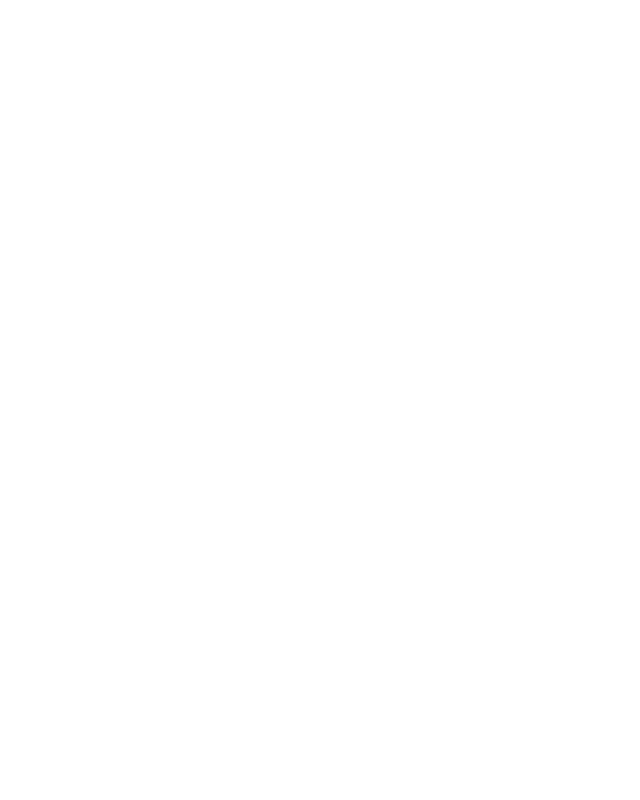
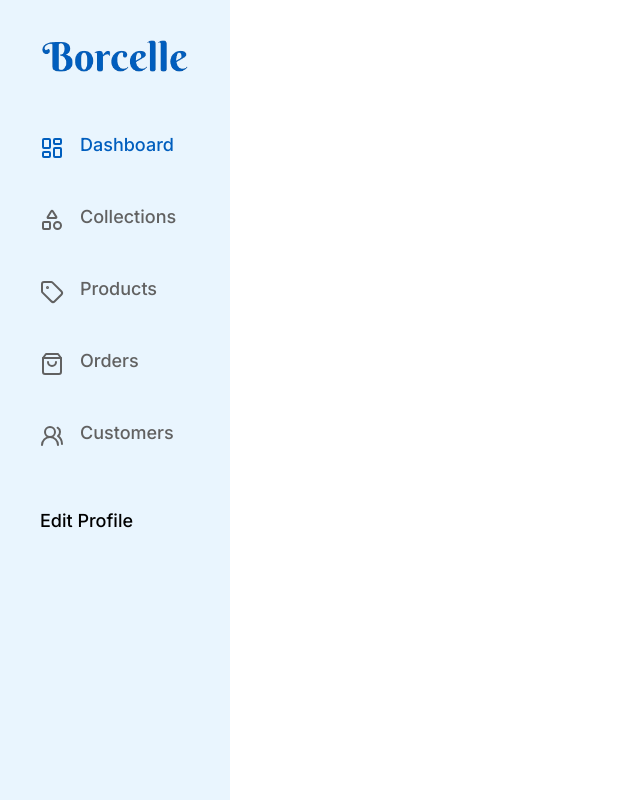
Before and after one commit to rufus-marigi/ecommerce_admin, a Next.js app: page / in a window 1280 px wide. Shown: the whole page, without its empty margins (0-640 px from the left). Built offline with nearby package versions, Linux system fonts and the light colour scheme.

Commit message:
Create layout.tsx

```diff
--- /dev/null
+++ b/app/(dashboard)/layout.tsx
@@ -0,0 +1,39 @@
+import type { Metadata } from "next";
+import { Inter } from "next/font/google";
+import "../globals.css";
+
+import { ClerkProvider } from "@clerk/nextjs";
+
+import LeftSideBar from "@/components/layout/LeftSideBar";
+import TopBar from "@/components/layout/TopBar";
+import { ToastProvider } from "@/lib/ToasterProvider";
+
+const inter = Inter({ subsets: ["latin"] });
+
+export const metadata: Metadata = {
+  title: "Ecommerce Administration",
+  description: "Adminstration Dashboard",
+};
+
+export default function RootLayout({
+  children,
+}: Readonly<{
+  children: React.ReactNode;
+}>) {
+  return (
+    <ClerkProvider>
+      <html lang="en">
+        <body className={inter.className}>
+          <ToastProvider />
+          <div className="flex h-screen">
+            <LeftSideBar />
+            <div className="flex-1 flex flex-col">
+              <TopBar />
+              <main className="flex-1 overflow-auto p-10">{children}</main>
+            </div>
+          </div>
+        </body>
+      </html>
+    </ClerkProvider>
+  );
+}
```
